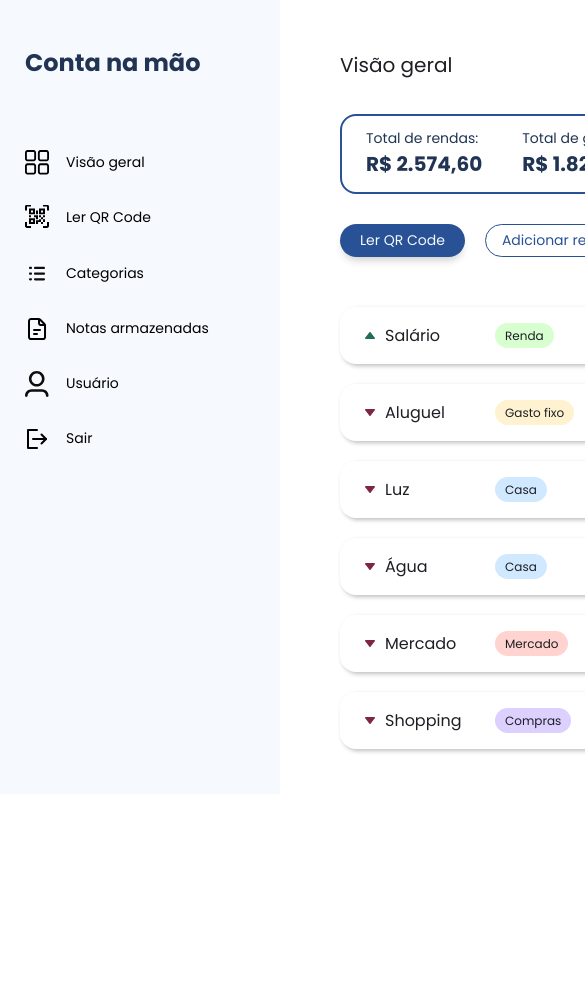
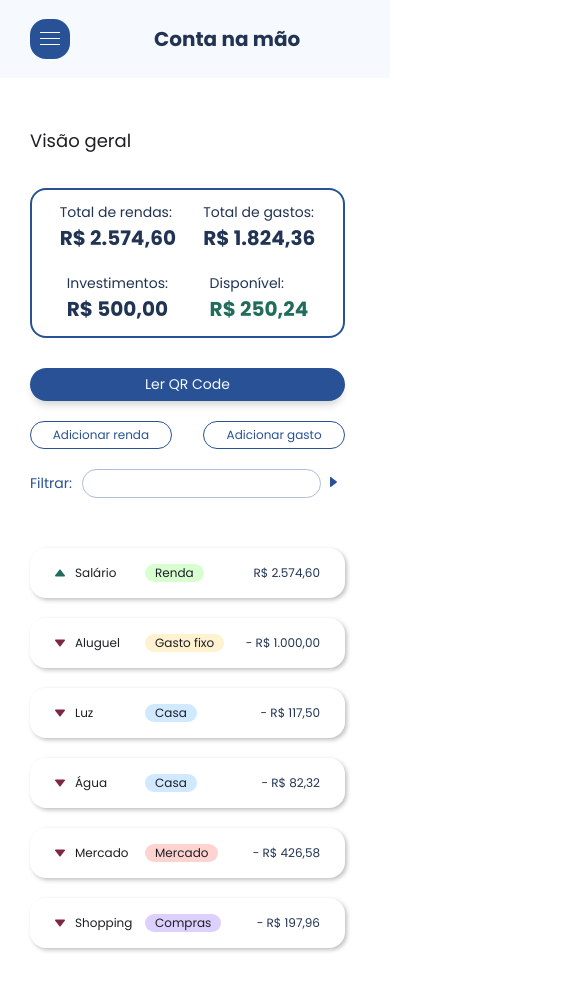
Before and after one commit to ICEI-PUC-Minas-PMV-ADS/pmv-ads-2024-1-e1-proj-web-t09-conta-na-mao, a plain HTML site: page codigo-fonte/dashboard/index.html in a window 390 px wide. Shown: the top 990 px of the page, 585 px wide, since content can reach past the window. Before the commit the page ends 844 px from the top, so only its background shows below. Drawn offline with Linux system fonts and the light colour scheme.

Commit message:
add responsividade na pagina dashboard

```diff
--- a/codigo-fonte/dashboard/index.html
+++ b/codigo-fonte/dashboard/index.html
@@ -18,6 +18,11 @@
   </head>
   <body>
     <nav class="menu">
+      <img
+        src="./imagens/menu-principal.svg"
+        alt="Ícone de menu com fundo azul"
+        class="icon-menu-principal"
+      />
       <h2 class="logo">Conta na mão</h2>
       <div class="categorias-menu">
         <button class="categoria-link">
@@ -69,7 +74,6 @@
     <section class="visao-geral">
       <span class="titulo-pagina">Visão geral</span>
       <div class="info-geral">
-        <div class="variaveis">
         <div class="info">
           <p>Total de rendas:</p>
           <h4>R$ 2.574,60</h4>
@@ -82,7 +86,6 @@
           <p>Investimentos:</p>
           <h4>R$ 500,00</h4>
         </div>
-        </div>
         <div class="info result">
           <p>Disponível:</p>
           <h4 class="disponivel">R$ 250,24</h4>
@@ -90,9 +93,11 @@
       </div>
       <nav class="menu-controle">
         <div class="add-controle">
-          <a class="botao-link">Ler QR Code</a>
+          <a class="botao-link botao-qr">Ler QR Code</a>
+          <div class="add-controle-botoes">
             <a class="botao-secundario">Adicionar renda</a>
             <a class="botao-secundario">Adicionar gasto</a>
+          </div>
         </div>
         <div class="filtro-categoria">
           <label>Filtrar:</label>
--- a/codigo-fonte/dashboard/styles.css
+++ b/codigo-fonte/dashboard/styles.css
@@ -48,6 +48,7 @@ body {
   align-items: center;
   gap: 17px;
   padding: 10px 25px;
+  text-align: left;
 }
 
 .categoria-link:hover {
@@ -68,15 +69,19 @@ body {
 .visao-geral {
   display: flex;
   flex-direction: column;
+  flex-wrap: wrap;
   padding: 45px 60px;
   gap: 30px;
+  width: 1000px;
+  min-width: 485px;
 }
 
 .info-geral {
   display: flex;
   justify-content: space-between;
-  width: 850px;
-  height: 80px;
+  width: 100%;
+  flex-wrap: wrap;
+  gap: 40px;
   border-radius: 16px;
   border: 2px solid #285295;
   padding: 12px 24px;
@@ -91,13 +96,8 @@ body {
   font-size: 20px;
 }
 
-.variaveis {
-  display: flex;
-  gap: 40px;
-}
-
 .result {
-  padding: 0 10px 0 100px;
+  margin: 0 0 0 auto;
 }
 
 .disponivel {
@@ -136,6 +136,7 @@ body {
   font-size: 14px;
   display: flex;
   align-items: center;
+  justify-content: center;
   transition: 0.2s ease-in-out;
 }
 
@@ -153,10 +154,13 @@ body {
 .menu-controle {
   display: flex;
   justify-content: space-between;
+  gap: 10px;
 }
 
-.add-controle {
+.add-controle,
+.add-controle-botoes {
   display: flex;
+  flex-wrap: wrap;
   gap: 20px;
 }
 
@@ -236,3 +240,147 @@ body {
 .compras {
   background-color: #dcd0ff;
 }
+
+.icon-menu-principal {
+  display: none;
+}
+
+@media (max-width: 1130px) {
+  .add-controle .botao-qr {
+    width: 100%;
+    text-align: center;
+    justify-content: center;
+  }
+
+  .add-controle-botoes {
+    justify-content: space-between;
+    width: 100%;
+  }
+
+  .menu-controle {
+    justify-content: center;
+  }
+
+  .botao-secundario {
+    width: 45%;
+  }
+}
+
+@media (max-width: 1020px) {
+  .result {
+    margin: 0;
+  }
+
+  .info-geral {
+    display: flex;
+    justify-content: space-around;
+    gap: 20px;
+  }
+}
+
+@media (max-width: 985px) {
+  .menu-controle {
+    flex-direction: column;
+  }
+
+  .filtro-categoria {
+    margin-top: 10px;
+    justify-content: center;
+  }
+
+  .add-controle,
+  .add-controle-botoes,
+  .filtro {
+    justify-content: space-between;
+    width: 100%;
+  }
+
+  .botao-secundario {
+    width: 45%;
+  }
+}
+
+@media (max-width: 730px) {
+  body {
+    flex-direction: column;
+  }
+
+  .categorias-menu {
+    display: none;
+  }
+
+  .logo {
+    padding: 24px;
+  }
+
+  .visao-geral {
+    width: fit-content;
+  }
+
+  .menu {
+    flex-direction: row;
+    padding-left: 60px;
+    width: 100vw;
+  }
+
+  .icon-menu-principal {
+    display: block;
+    width: 40px;
+  }
+}
+
+@media (max-width: 500px) {
+  .logo {
+    width: max-content;
+    font-size: 20px;
+  }
+
+  .visao-geral,
+  .menu {
+    padding-left: 30px;
+  }
+
+  .visao-geral {
+    min-width: 405px;
+  }
+
+  .titulo-pagina {
+    font-size: 18px;
+  }
+
+  .item-valor,
+  .item-nome,
+  .botao-secundario {
+    font-size: 12px;
+  }
+
+  .item-nome {
+    width: 60px;
+  }
+}
+
+@media (max-width: 380px) {
+  .visao-geral {
+    min-width: 395px;
+  }
+}
+
+@media (max-width: 320px) {
+  .visao-geral,
+  .menu {
+    padding-left: 10px;
+  }
+
+  .visao-geral {
+    min-width: 370px;
+  }
+
+  .info-geral {
+    gap: 10px;
+  }
+
+  .info-geral p,
+  .info-geral h4 {
+    font-size: 16px;
+  }
+}
```
Also changed, not shown: codigo-fonte/dashboard/imagens/menu-principal.svg (added). Lines whose indentation alone changed are shown as unchanged.
